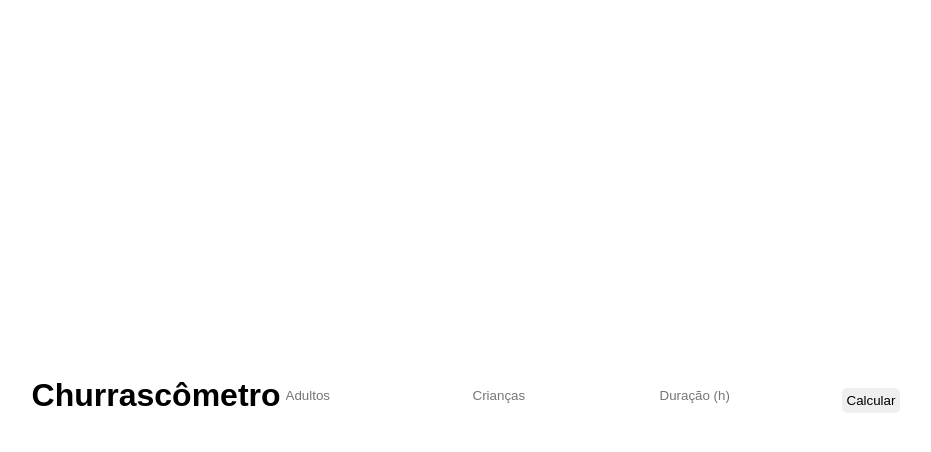
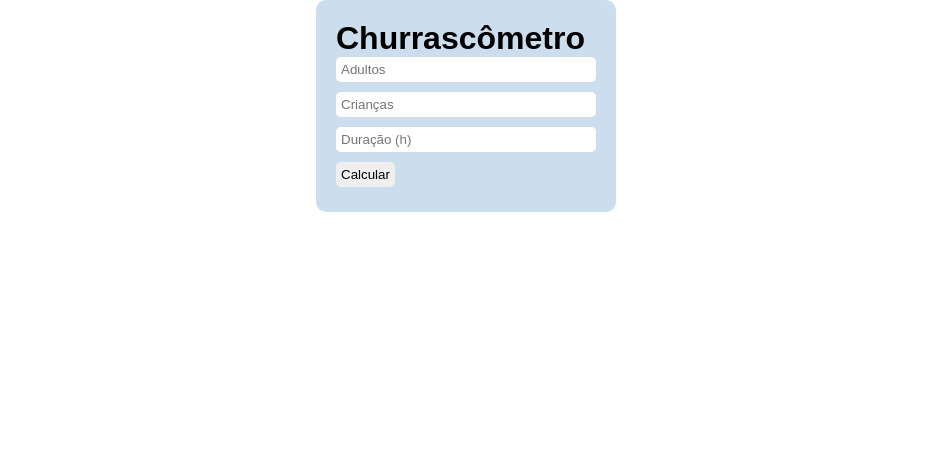
Before and after one commit to rjunio98/churrascometro, a plain HTML site: page index.html in a window 1280 px wide. Shown: the whole page, without its empty margins (174-1105 px from the left). Drawn offline with Linux system fonts and the light colour scheme.

Commit message:
melhorando os estilos dos elementos

```diff
--- a/src/css/style.css
+++ b/src/css/style.css
@@ -1,33 +1,25 @@
 .container {
     font-family: Arial, Helvetica, sans-serif;
-    height: 100vh;
-    display: flex;
-    justify-content: center;
-    align-items: center;
-}
-
-.content {
-    display: flex;
-    flex-direction: column;
-    background-color: rgb(204, 217, 228);
+    max-width: 300px;
+    margin: auto;
+    background-color: rgb(204, 222, 238);
     padding: 20px;
-    border-radius: 8px;
-}
-
-h1 {
-    margin-bottom: 10px;
+    border-radius: 10px;
 }
 
 input {
+    width: 100%;
+    display: block;
+    padding: 5px;
     margin-bottom: 10px;
     border-radius: 5px;
     border: none;
-    padding: 5px;
 }
 
 button {
+    margin-bottom: 5px;
+    padding: 5px;
     border: none;
     border-radius: 5px;
-    padding: 5px;
     cursor: pointer;
 }
```
